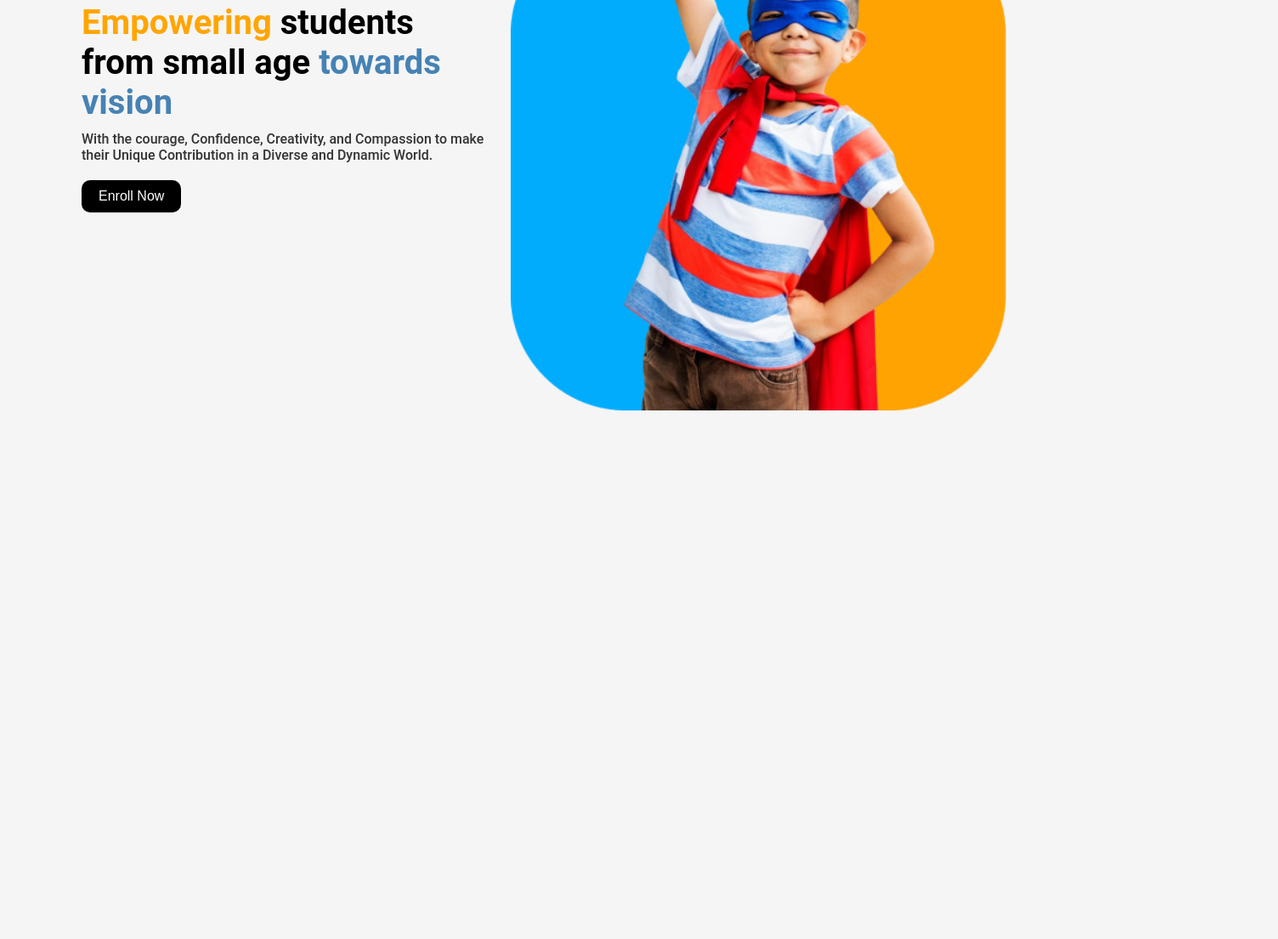
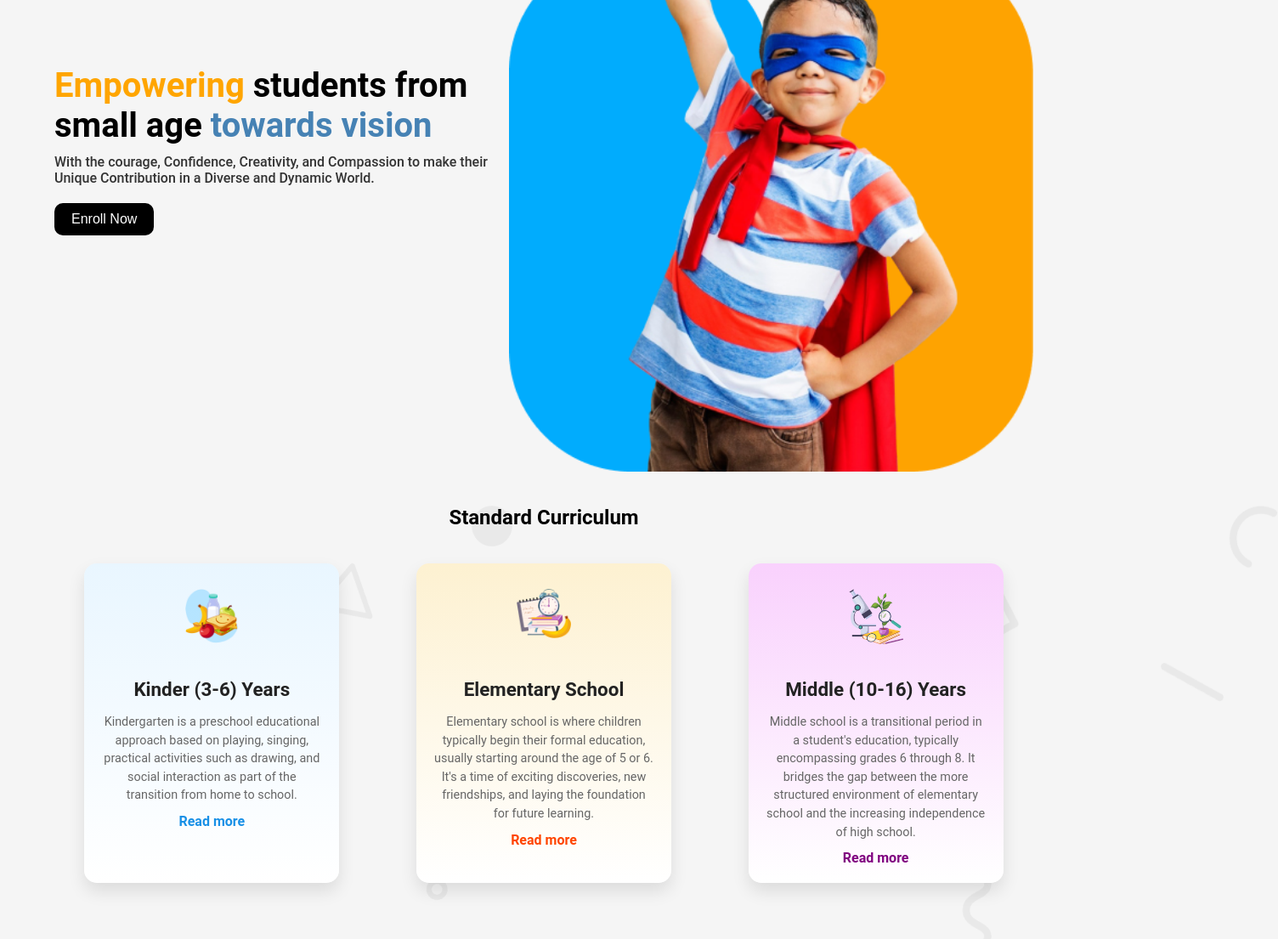
Before and after one commit to utdlike/phero-2, a plain HTML site: page index.htm in a window 1280 px wide. Shown: the part 319-1424 px from the top of the page at 85% size, 1504 px wide, since content can reach past the window. Before the commit the page ends 802 px from the top, so only its background shows below. Drawn offline with Linux system fonts and the light colour scheme.

Commit message:
card done

```diff
--- a/index.htm
+++ b/index.htm
@@ -14,6 +14,15 @@
     <title>School</title>
   </head>
   <body class="container">
+    <marquee
+      direction="left"
+      width="100%"
+      height="25"
+      class="marquee"
+      scrollamount="5"
+    >
+      Happy New Year 2025, Welcome to School. We are now open for admission.
+    </marquee>
     <header>
       <nav class="navbar">
         <div class="logo">
@@ -52,5 +61,49 @@
         <img src="assets/hero-kids.png" alt="Placeholder" />
       </div>
     </section>
+    <section class="curriculum">
+      <img src="assets/bg.png" alt="bg" class="bg" />
+      <h2 class="title">Standard Curriculum</h2>
+      <div class="curriculum-cards">
+        <div class="curriculum-card">
+          <div class="curriculum-card-image">
+            <img src="assets/kinder.png" alt="" />
+          </div>
+          <h2>Kinder (3-6) Years</h2>
+          <p>
+            Kindergarten is a preschool educational approach based on playing,
+            singing, practical activities such as drawing, and social
+            interaction as part of the transition from home to school.
+          </p>
+          <a id="one">Read more</a>
+        </div>
+        <div class="curriculum-card">
+          <div class="curriculum-card-image">
+            <img src="assets/elementary.png" alt="" />
+          </div>
+          <h2>Elementary School</h2>
+          <p>
+            Elementary school is where children typically begin their formal
+            education, usually starting around the age of 5 or 6. It's a time of
+            exciting discoveries, new friendships, and laying the foundation for
+            future learning.
+          </p>
+          <a id="two">Read more</a>
+        </div>
+        <div class="curriculum-card">
+          <div class="curriculum-card-image">
+            <img src="assets/middle.png" alt="" />
+          </div>
+          <h2>Middle (10-16) Years</h2>
+          <p>
+            Middle school is a transitional period in a student's education,
+            typically encompassing grades 6 through 8. It bridges the gap
+            between the more structured environment of elementary school and the
+            increasing independence of high school.
+          </p>
+          <a id="three">Read more</a>
+        </div>
+      </div>
+    </section>
   </body>
 </html>
--- a/style.css
+++ b/style.css
@@ -9,11 +9,18 @@ body {
   background-color: #f5f5f5;
   overflow-x: hidden;
 }
+.marquee {
+  width: 100%;
+  background-color: steelblue;
+  color: white;
+  padding: 0;
+  margin: 0;
+  z-index: 10;
+}
 
 .container {
   margin: 0 auto;
   padding: 0 5%;
-  width: calc(100% - 5%);
 }
 
 .navbar {
@@ -129,7 +136,104 @@ button {
   object-fit: cover;
 }
 
+.curriculum {
+  position: relative;
+  width: 100%;
+}
+
+.title {
+  text-align: center;
+  margin: 40px 0;
+}
+.curriculum-cards {
+  display: flex;
+  justify-content: space-around;
+  gap: 20px;
+}
+.curriculum-card:nth-child(1) {
+  width: 300px;
+  background: linear-gradient(to bottom, #e9f6ff, #ffffff);
+  border-radius: 15px;
+  padding: 20px;
+  text-align: center;
+  box-shadow: 0 10px 20px rgba(0, 0, 0, 0.1);
+  transition: transform 0.3s ease;
+}
+.curriculum-card:nth-child(2) {
+  width: 300px;
+  background: linear-gradient(to bottom, #fdf1d1, #ffffff);
+  border-radius: 15px;
+  padding: 20px;
+  text-align: center;
+  box-shadow: 0 10px 20px rgba(0, 0, 0, 0.1);
+  transition: transform 0.3s ease;
+}
+.curriculum-card:nth-child(3) {
+  width: 300px;
+  background: linear-gradient(to bottom, #f9d1fd, #ffffff);
+  border-radius: 15px;
+  padding: 20px;
+  text-align: center;
+  box-shadow: 0 10px 20px rgba(0, 0, 0, 0.1);
+  transition: transform 0.3s ease;
+}
+.curriculum-card:hover {
+  transform: translateY(-5px);
+}
+.curriculum-card-image {
+  width: 100px;
+  height: 100px;
+  margin: 0 auto;
+  padding: 10px;
+}
+
+.curriculum-card-image img {
+  width: 80%;
+  height: auto;
+}
+
+.curriculum-card h2 {
+  font-size: 1.4rem;
+  color: #222;
+  margin: 15px 0;
+}
+
+.curriculum-card p {
+  font-size: 0.9rem;
+  color: #666;
+  line-height: 1.5;
+}
+
+.curriculum-card a {
+  display: inline-block;
+  margin-top: 10px;
+  text-decoration: none;
+  color: #0099ff;
+  font-weight: bold;
+  cursor: pointer;
+}
+
+#one {
+  color: #1990e6;
+}
+#two {
+  color: orangered;
+}
+
+#three {
+  color: purple;
+}
+.bg {
+  position: absolute;
+  z-index: -1;
+}
+
 @media screen and (max-width: 576px) {
+  .container {
+    width: 100%;
+    padding: 0;
+    margin: 0;
+  }
   .navbar .logo span,
   .menu,
   .cta {
@@ -149,10 +253,6 @@ button {
 
   .navbar {
     border-bottom: 2px solid orange;
-  }
-  .container {
-    width: 100%;
-    padding: 0;
   }
 
   .hero {
@@ -180,4 +280,12 @@ button {
     margin: 10px 30px;
     font-size: 1rem;
   }
+  .curriculum-cards {
+    width: 100%;
+
+    display: flex;
+    flex-direction: column;
+    align-items: center;
+    gap: 20px;
+  }
 }
```
